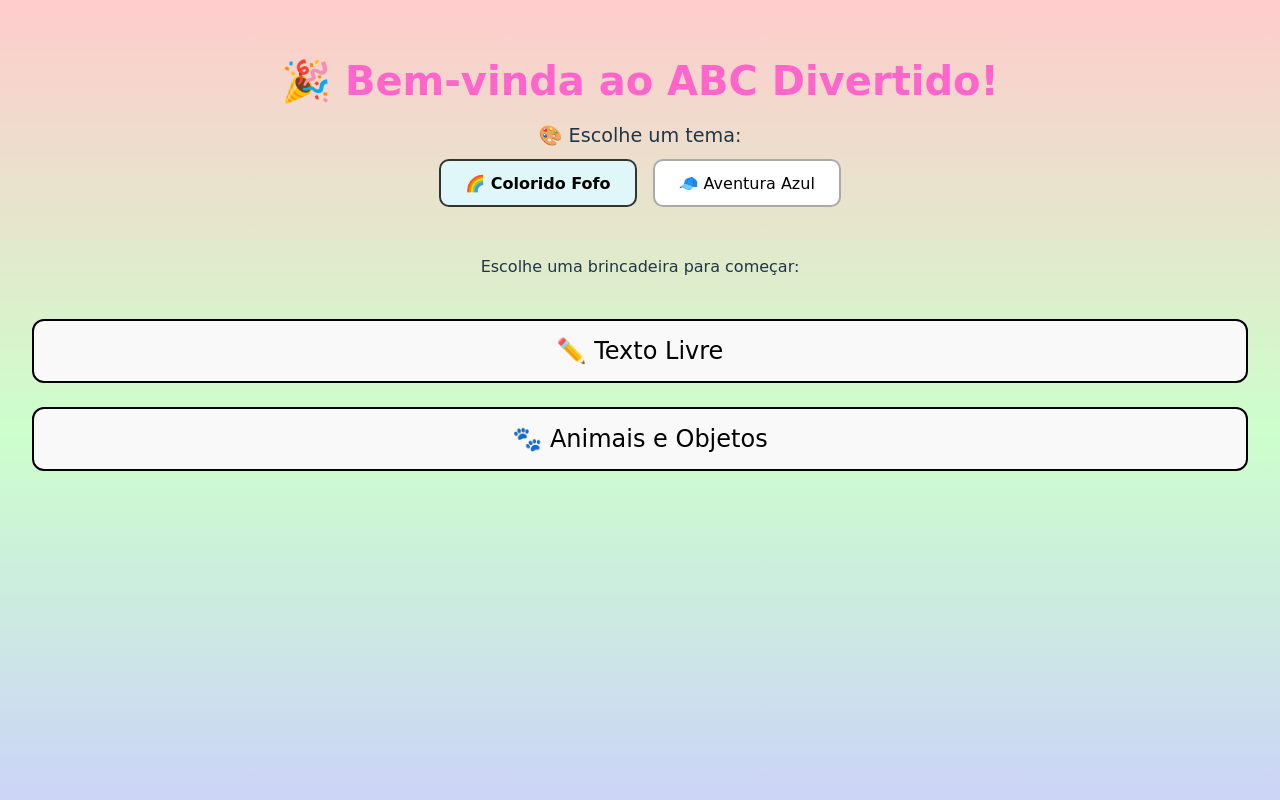
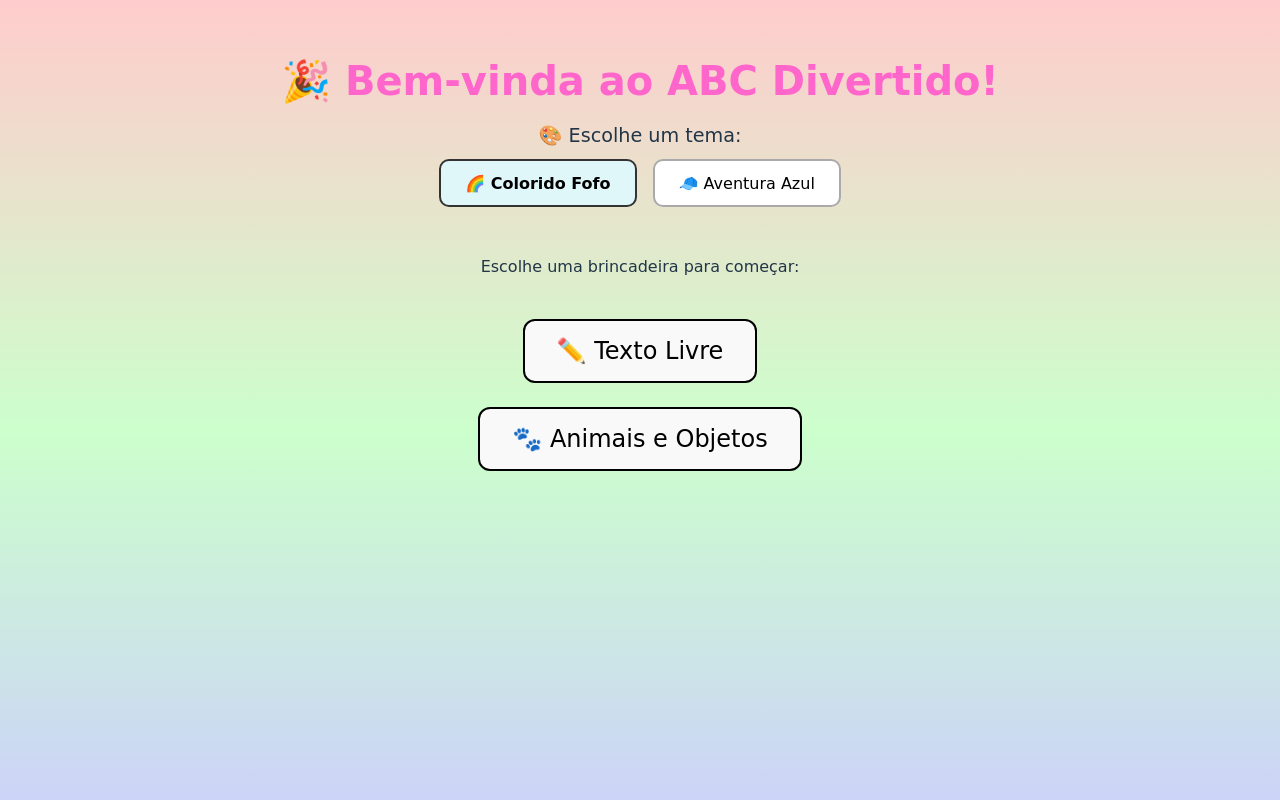
Before and after one commit to faelpatrick/abcdivertido, a Vue app: page / in a window 1280 px wide. Shown: the top 800 px of the page. Built offline with nearby package versions, Linux system fonts and the light colour scheme.

Commit message:
first commit

```diff
--- a/src/style.css
+++ b/src/style.css
@@ -45,6 +45,7 @@ button {
   background-color: #1a1a1a;
   cursor: pointer;
   transition: border-color 0.25s;
+  max-width: 600px;
 }
 button:hover {
   border-color: #646cff;
--- a/src/views/Home.vue
+++ b/src/views/Home.vue
@@ -95,6 +95,8 @@ h1 {
 .menu {
   display: flex;
   flex-direction: column;
+	justify-content: center;
+	align-items: center;
   gap: 1.5rem;
   margin-top: 2rem;
 }
```
